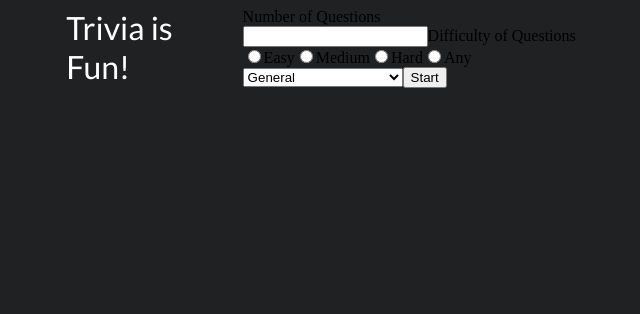
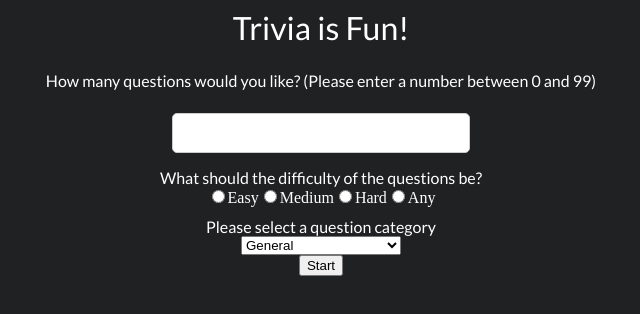
Before and after one commit to lucashasil/trivia-is-fun, a React (Create React App) app: page / in a window 1280 px wide. Shown: the top 314 px of the page, without its empty margins (319-959 px from the left). Built offline with nearby package versions, Linux system fonts and the light colour scheme.

Commit message:
Update element styling

```diff
--- a/src/App.scss
+++ b/src/App.scss
@@ -1,15 +1,53 @@
 .App {
   display: flex;
+  flex-direction: column;
   justify-content: center;
+  align-items: center;
 
   > header > .header {
-    width: 90%;
-    height: 90%;
     color: #fff;
     font-size: 32px; /* Adjust the font size as needed */
     font-family: 'Lato', sans-serif;
-    margin-bottom: 30px;
+    margin-bottom: 14px;
     user-select: none;
     justify-content: center;
   }
+
+  > .userSelection {
+    display: flex;
+    flex-direction: column;
+    justify-content: center;
+    align-items: center;
+
+    > .inputLabel {
+      color: white;
+      font-size: 16px;
+      font-family: 'Lato', sans-serif;
+      margin-top: 10px;
+      display: block;
+    }
+
+    >.inputField {
+      width: 50%;
+      padding: 10px;
+      margin: 5px 0;
+      border: 1px solid #ccc;
+      border-radius: 5px;
+      font-size: 16px;
+
+      &:invalid {
+        outline: 3px solid red;
+      }
+    }
+
+    > .difficultyGroup {
+      > label {
+        color: white;
+      }
+    }
+  }
+
+  > .answerBox {
+    width: 93%;
+  }
 }
--- a/src/App.tsx
+++ b/src/App.tsx
@@ -212,10 +212,10 @@ class App extends React.Component<Props, State> {
           }
         </header>
         {!hasStarted && (
-          <div>
-            <label>Number of Questions</label><br/>
-            <input type="number" onChange={this.handleNumberOfQuestionsChange}/>
-            <label>Difficulty of Questions</label>
+          <div className="userSelection">
+            <label className="inputLabel">How many questions would you like? (Please enter a number between 0 and 99)</label><br/>
+            <input className="inputField" min="1" max="99" type="number" onChange={this.handleNumberOfQuestionsChange}/>
+            <label className="inputLabel">What should the difficulty of the questions be?</label>
             <div className="difficultyGroup">
             {['Easy', 'Medium', 'Hard', 'Any'].map((difficulty) => (
               <label key={difficulty}>
@@ -229,7 +229,8 @@ class App extends React.Component<Props, State> {
               </label>
             ))}
             </div>
-            <select onChange={this.handleQuestionCategoryChange}>
+            <label className="inputLabel">Please select a question category</label>
+            <select className="selectField" onChange={this.handleQuestionCategoryChange}>
               {
                 this.humanCategoryNames().map((name) => <option value={name}>{name}</option>)
               }
@@ -239,8 +240,8 @@ class App extends React.Component<Props, State> {
             </button>
           </div>
         )}
-        {hasStarted && <p>
-          {isLoading ? (
+        {hasStarted &&
+          (isLoading ? (
             <Vortex
               visible={true}
               height="80"
@@ -255,15 +256,15 @@ class App extends React.Component<Props, State> {
           ) : isError || currentQuestionIndex === null ? (
             <div>Error!</div>
           ) : (
-            <div>
+            <div className="answerBox">
               <AnswerBox
                 options={this.combineAnswers(questions[currentQuestionIndex])}
                 selected={(answer: string) => this.handleAnswerSelection(answer)}
                 correct_answer={atob(questions[0].correct_answer)}
               />
             </div>
-          )}
-        </p>}
+          )
+        )}
       </div>
     );
   }
--- a/src/components/AnswerBox/style.scss
+++ b/src/components/AnswerBox/style.scss
@@ -4,9 +4,12 @@
     padding: 16px;
     margin-bottom: 16px;
     height: 670px;
+    display: grid;
+    grid-template-columns:  1fr 1fr;
+    grid-template-rows: 1fr 1fr;
+    gap: 20px;
 
   > .answerBtn {
-    display: inline-block;
     padding: 10px 20px;
     border: none;
     border-radius: 4px;
```
